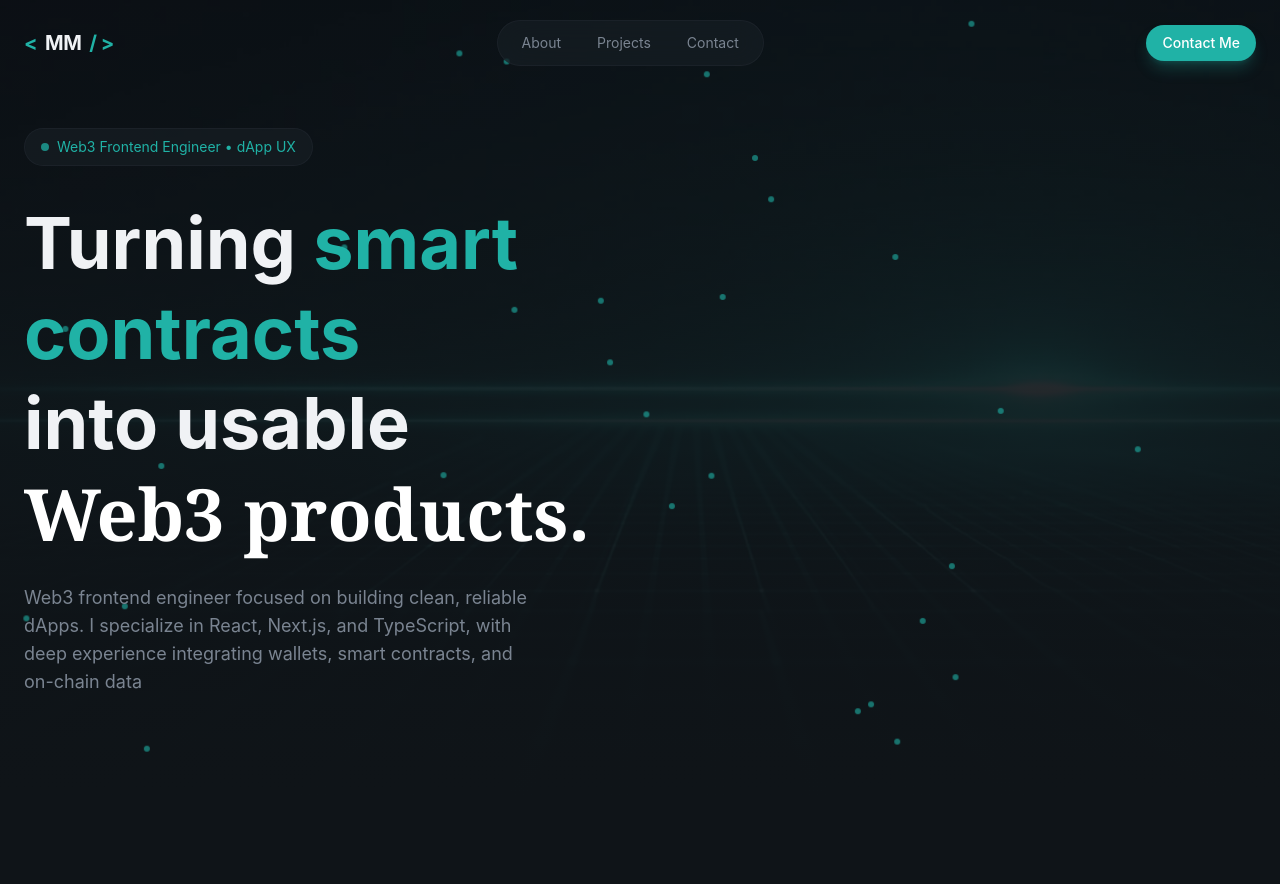
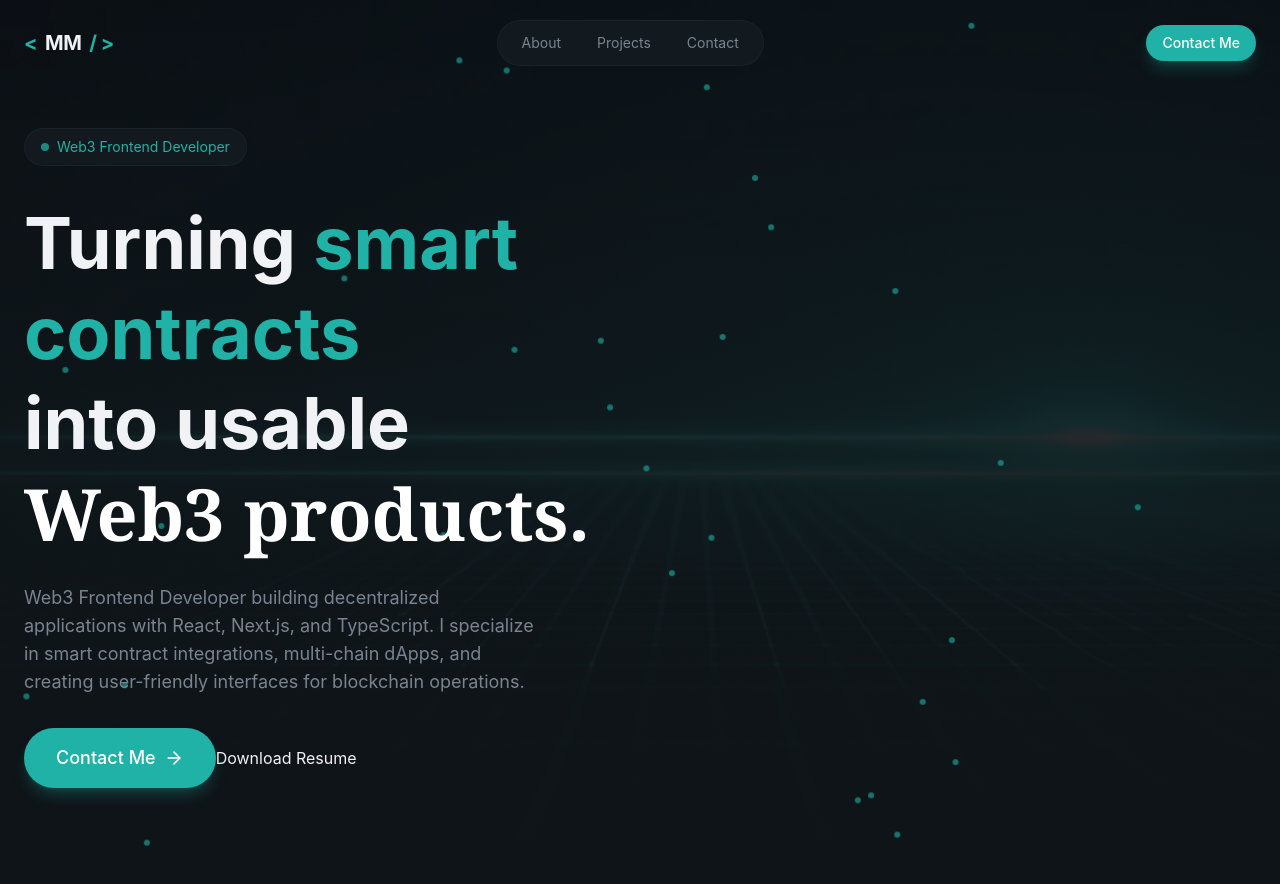
Before and after one commit to Mvnsour/dev-personal-portfolio, a React (Vite) app: page / in a window 1280 px wide. Shown: the top 884 px of the page. Before the commit the page ends 800 px from the top, so only its background shows below. Built offline with nearby package versions, Linux system fonts and the light colour scheme.

Commit message:
feat: update hero section title and description for clarity; add call-to-action buttons

```diff
--- a/src/sections/Hero.tsx
+++ b/src/sections/Hero.tsx
@@ -1,5 +1,7 @@
 /* eslint-disable react-hooks/purity */
 import { useMemo } from 'react';
+import { Button } from '@/components/Button';
+import { ArrowRight } from 'lucide-react';
 
 export const Hero = () => {
 
@@ -45,7 +47,7 @@ export const Hero = () => {
             <div className='animate-fade-in'>
               <span className='inline-flex items-center gap-2 px-4 py-2 rounded-full glass text-sm text-primary'>
                 <span className='w-2 h-2 bg-primary rounded-full animate-pulse' />
-                Web3 Frontend Engineer • dApp UX
+                Web3 Frontend Developer
               </span>
             </div>
 
@@ -63,11 +65,20 @@ export const Hero = () => {
               <p
               className='text-lg text-muted-foreground max-w-lg animate-fade-in animation-delay-200'
               >
-                Web3 frontend engineer focused on building clean, reliable dApps.
-                I specialize in React, Next.js, and TypeScript, with deep experience
-                integrating wallets, smart contracts, and on-chain data
+                Web3 Frontend Developer building decentralized
+                applications with React, Next.js, and TypeScript. I specialize in smart
+                contract integrations, multi-chain dApps, and creating user-friendly
+                interfaces for blockchain operations.
               </p>
             </div>
+
+            {/* CTAs */}
+            <Button size='lg'>
+              Contact Me <ArrowRight className='w-5 h-5'/>
+            </Button>
+            <button>
+              Download Resume
+            </button>
           </div>
           {/* Profile Image - Right Column */}
         </div>
```
